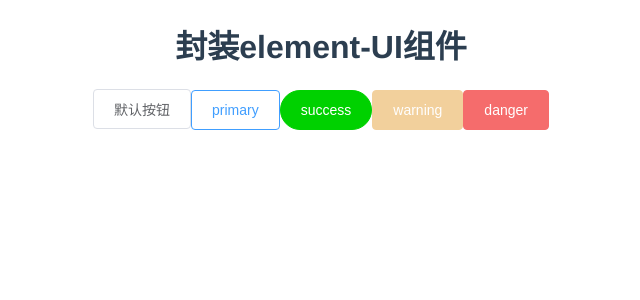
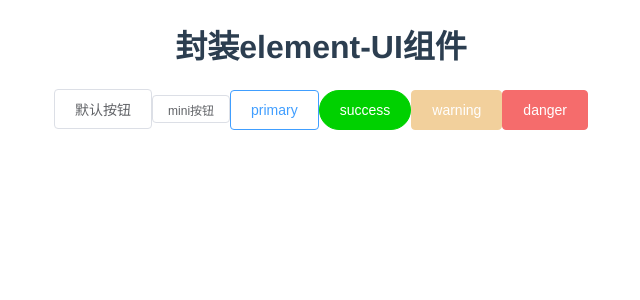
Before and after one commit to milkMiao/zlmProject-vue2, a Vue app in the folder component-package/: page / in a window 1280 px wide. Shown: the top 300 px of the page, without its empty margins (319-959 px from the left). Built offline with nearby package versions, Linux system fonts and the light colour scheme.

Commit message:
button组件封装，size属性

```diff
--- a/component-package/src/components/button/index.vue
+++ b/component-package/src/components/button/index.vue
@@ -1,5 +1,9 @@
 <template>
-  <button class="a-button" :disabled="disabled" :class="[theme, isBorder, isRound]">
+  <button
+    class="a-button"
+    :disabled="disabled"
+    :class="[theme, isBorder, isRound, sizes]"
+  >
     <slot></slot>
   </button>
 </template>
@@ -8,13 +12,19 @@
 export default {
   name: "Abutton",
   props: {
-    type: { //主题色
+    type: {
+      //主题色
       type: String,
       default: "",
     },
-    border: Boolean,//是否需要边框,默认false
-    round: Boolean,//是否圆角,默认false
-    disabled: Boolean //是否禁用,默认false
+    border: Boolean, //是否需要边框,默认false
+    round: Boolean, //是否圆角,默认false
+    disabled: Boolean, //是否禁用,默认false
+    size: {
+      //按钮大小
+      type: String,
+      default: "",
+    },
   },
   computed: {
     theme() {
@@ -26,6 +36,9 @@
     },
     isRound() {
       return this.round ? "is-round" : "";
+    },
+    sizes() {
+      return this.size ? `a-button-${this.size}` : "";
     },
   },
   data() {
@@ -46,6 +59,22 @@
   font-size: 14px;
   color: #606266;
   height: 40px;
+}
+.a-button-medium {
+  //size中型
+  height: 36px;
+}
+.a-button-small {
+  //size小型
+  padding: 0 15px;
+  height: 32px;
+  font-size: 12px;
+}
+.a-button-mini {
+  //size迷你型
+  padding: 0 15px;
+  height: 28px;
+  font-size: 12px;
 }
 .a-button[disabled] {
   //禁用样式
--- a/component-package/src/views/HomeView.vue
+++ b/component-package/src/views/HomeView.vue
@@ -2,6 +2,7 @@
   <div class="home">
     <!-- 封装按钮 -->
     <Abutton>默认按钮</Abutton>
+    <Abutton size="mini">mini按钮</Abutton>
     <Abutton type="primary" border>primary</Abutton>
     <Abutton type="success" round>success</Abutton>
     <Abutton type="warning" disabled>warning</Abutton>
```
